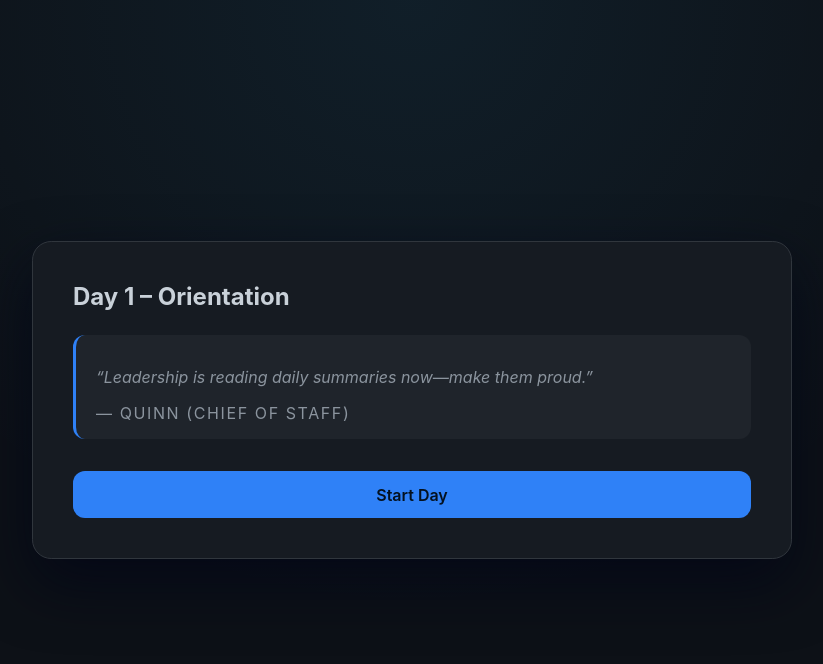
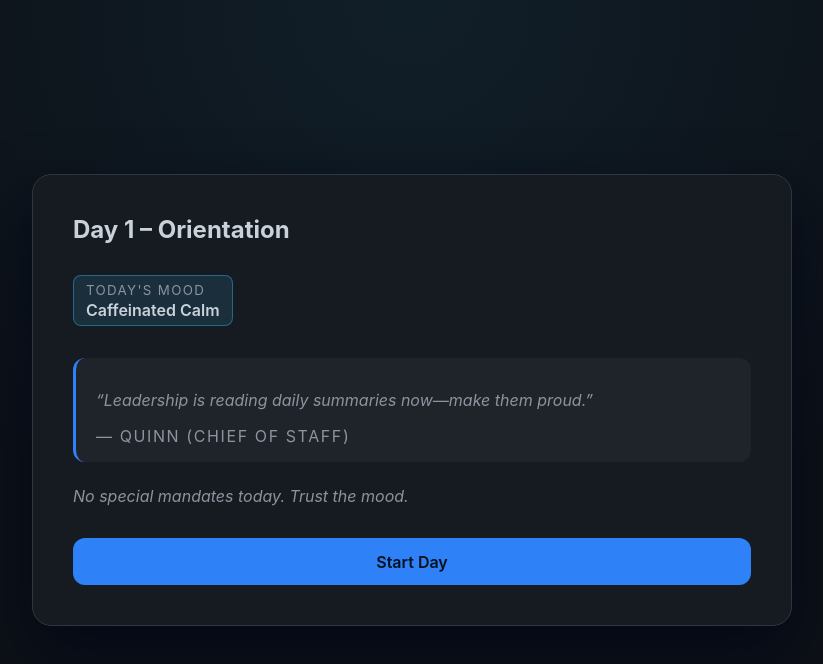
Before and after one commit to llamojha/approve-please, a Next.js app: page /game in a window 1280 px wide. Shown: the top 664 px of the page, without its empty margins (228-1051 px from the left). Built offline with nearby package versions, Linux system fonts and the light colour scheme.

Commit message:
Quick fixes

```diff
--- /dev/null
+++ b/components/common/HydrationErrorBoundary.tsx
@@ -0,0 +1,58 @@
+import { Component, ErrorInfo, ReactNode } from 'react';
+import Router from 'next/router';
+
+interface HydrationErrorBoundaryProps {
+  children: ReactNode;
+}
+
+interface HydrationErrorBoundaryState {
+  hasError: boolean;
+  message?: string;
+}
+
+const isHydrationError = (error: Error) => {
+  if (!error?.message) {
+    return false;
+  }
+  return /Hydration failed/i.test(error.message) || /didn't match the client/i.test(error.message);
+};
+
+class HydrationErrorBoundary extends Component<HydrationErrorBoundaryProps, HydrationErrorBoundaryState> {
+  state: HydrationErrorBoundaryState = {
+    hasError: false
+  };
+
+  static getDerivedStateFromError(error: Error): HydrationErrorBoundaryState | null {
+    if (isHydrationError(error)) {
+      return { hasError: true, message: error.message };
+    }
+    return null;
+  }
+
+  componentDidCatch(error: Error, errorInfo: ErrorInfo) {
+    if (isHydrationError(error)) {
+      if (typeof window !== 'undefined') {
+        Router.replace('/');
+      }
+    } else {
+      if (process.env.NODE_ENV !== 'production') {
+        // eslint-disable-next-line no-console
+        console.error(error, errorInfo);
+      }
+    }
+  }
+
+  render() {
+    if (this.state.hasError) {
+      return (
+        <div style={{ minHeight: '100vh', display: 'grid', placeItems: 'center', background: 'var(--bg)' }}>
+          <p style={{ color: 'var(--muted)' }}>Refreshing your session…</p>
+        </div>
+      );
+    }
+
+    return this.props.children;
+  }
+}
+
+export default HydrationErrorBoundary;
--- a/components/screens/BriefingScreen.tsx
+++ b/components/screens/BriefingScreen.tsx
@@ -10,18 +10,29 @@ const BriefingScreen = () => {
   return (
     <main className={styles.screenShell}>
       <section className={styles.screenCard}>
-        <h1>Day {currentDay} – {activeConfig.codename}</h1>
+        <h1>
+          Day {currentDay} – {activeConfig.codename}
+        </h1>
+        <div className={styles.briefingMood}>
+          <small>Today's Mood</small>
+          <span>{activeConfig.mood}</span>
+        </div>
+        {activeConfig.briefing && <p className={styles.briefingBlurb}>{activeConfig.briefing}</p>}
         {dayQuote && (
           <blockquote className={styles.briefingQuote}>
             <p>&ldquo;{dayQuote.text}&rdquo;</p>
             <footer>— {dayQuote.speaker}</footer>
           </blockquote>
         )}
-        <ol className={styles.rulesList}>
-          {rules.map((rule) => (
-            <li key={rule.id}>{rule.description}</li>
-          ))}
-        </ol>
+        {rules.length > 0 ? (
+          <ol className={styles.rulesList}>
+            {rules.map((rule) => (
+              <li key={rule.id}>{rule.description}</li>
+            ))}
+          </ol>
+        ) : (
+          <p className={styles.rulesEmpty}>No special mandates today. Trust the mood.</p>
+        )}
         <div className={styles.screenActions}>
           <button type="button" className={styles.screenButton} onClick={startWork}>
             Start Day
--- a/components/screens/WorkScreen.tsx
+++ b/components/screens/WorkScreen.tsx
@@ -119,7 +119,13 @@ const WorkScreen = () => {
           />
         </div>
         <div className={styles.rightColumn}>
-          <RulebookPanel rules={rules} day={currentDay} codename={activeConfig.codename} dayQuote={dayQuote} />
+          <RulebookPanel
+            rules={rules}
+            day={currentDay}
+            codename={activeConfig.codename}
+            mood={activeConfig.mood}
+            dayQuote={dayQuote}
+          />
           <StatsPanel counters={counters} meters={meters} />
           <AccessibilityPanel />
         </div>
--- a/components/work/RulebookPanel.tsx
+++ b/components/work/RulebookPanel.tsx
@@ -6,18 +6,27 @@ interface RulebookPanelProps {
   rules: Rule[];
   day: number;
   codename: string;
+  mood: string;
   dayQuote: DayQuote | null;
 }
 
-const RulebookPanel = ({ rules, day, codename, dayQuote }: RulebookPanelProps) => {
+const RulebookPanel = ({ rules, day, codename, dayQuote, mood }: RulebookPanelProps) => {
   return (
-    <Panel title={`Day ${day}: ${codename}`}>
+    <Panel
+      title={`Day ${day}: ${codename}`}
+      titleHint={
+        <span className={styles.moodBadge} aria-label="Mood of the day">
+          {mood}
+        </span>
+      }
+    >
       {dayQuote && (
         <blockquote className={styles.briefingQuote}>
           <p>&ldquo;{dayQuote.text}&rdquo;</p>
           <footer>— {dayQuote.speaker}</footer>
         </blockquote>
       )}
+      {rules.length > 0 ? (
         <ol className={styles.ruleList}>
           {rules.map((rule) => (
             <li key={rule.id}>
@@ -26,6 +35,9 @@ const RulebookPanel = ({ rules, day, codename, dayQuote }: RulebookPanelProps) =
             </li>
           ))}
         </ol>
+      ) : (
+        <p className={styles.ruleEmptyState}>No mandates—just ride the vibe.</p>
+      )}
     </Panel>
   );
 };
--- a/data/dayConfigs.ts
+++ b/data/dayConfigs.ts
@@ -4,6 +4,7 @@ export const dayConfigs: DayConfig[] = [
   {
     day: 1,
     codename: 'Orientation',
+    mood: 'Caffeinated Calm',
     briefing: '',
     rules: [],
     spawn: {
@@ -25,6 +26,7 @@ export const dayConfigs: DayConfig[] = [
   {
     day: 2,
     codename: 'Testing Mandate',
+    mood: 'Coverage Crunch',
     briefing: 'Mgmt wants test coverage up. Reject PRs that skip tests or leave TODOs.',
     rules: [],
     spawn: {
@@ -42,6 +44,7 @@ export const dayConfigs: DayConfig[] = [
   {
     day: 3,
     codename: 'Security Crackdown',
+    mood: 'Lockdown Vigilance',
     briefing: 'SREs are on edge after that SQL incident. Security patterns are priority #1.',
     rules: [],
     spawn: {
--- a/pages/_app.tsx
+++ b/pages/_app.tsx
@@ -4,6 +4,7 @@ import { SITE_METADATA } from '../constants/siteMetadata';
 import { GameProvider } from '../context/GameContext';
 import { UIPreferencesProvider } from '../context/UIPreferencesContext';
 import '../styles/globals.css';
+import HydrationErrorBoundary from '../components/common/HydrationErrorBoundary';
 
 export default function App({ Component, pageProps }: AppProps) {
   const socialImageUrl = `${SITE_METADATA.url}${SITE_METADATA.image}`;
@@ -44,7 +45,9 @@ export default function App({ Component, pageProps }: AppProps) {
             <meta name="twitter:creator" content={SITE_METADATA.twitterHandle} />
           ) : null}
         </Head>
-        <Component {...pageProps} />
+        <HydrationErrorBoundary>
+          <Component {...pageProps} />
+        </HydrationErrorBoundary>
       </GameProvider>
     </UIPreferencesProvider>
   );
--- a/styles/Desk.module.css
+++ b/styles/Desk.module.css
@@ -51,6 +51,19 @@
 
 .panelHintSlot {
   flex-shrink: 0;
+}
+
+.moodBadge {
+  display: inline-flex;
+  align-items: center;
+  padding: 0.2rem 0.85rem;
+  border-radius: 999px;
+  border: 1px solid rgba(56, 189, 248, 0.5);
+  background: rgba(56, 189, 248, 0.15);
+  font-size: 0.75rem;
+  letter-spacing: 0.08em;
+  text-transform: uppercase;
+  color: var(--muted);
 }
 
 .panelBody {
@@ -394,6 +407,12 @@
   color: var(--text);
 }
 
+.ruleEmptyState {
+  color: var(--muted);
+  font-style: italic;
+  margin: 0;
+}
+
 .statsGrid {
   display: grid;
   grid-template-columns: repeat(2, minmax(0, 1fr));
--- a/styles/Screen.module.css
+++ b/styles/Screen.module.css
@@ -19,6 +19,34 @@
 .screenCard h1,
 .screenCard h2 {
   margin-top: 0;
+}
+
+.briefingMood {
+  display: inline-flex;
+  flex-direction: column;
+  gap: 0.1rem;
+  padding: 0.35rem 0.75rem;
+  border-radius: 0.5rem;
+  border: 1px solid rgba(56, 189, 248, 0.4);
+  background: rgba(56, 189, 248, 0.12);
+  margin: 0.75rem 0 0.5rem;
+}
+
+.briefingMood small {
+  text-transform: uppercase;
+  letter-spacing: 0.1em;
+  color: var(--muted);
+}
+
+.briefingMood span {
+  font-weight: 600;
+  color: var(--text);
+}
+
+.briefingBlurb {
+  margin: 0.25rem 0 1rem;
+  color: var(--muted);
+  line-height: 1.4;
 }
 
 .rulesList {
@@ -47,6 +75,12 @@
   text-transform: uppercase;
   letter-spacing: 0.1em;
   color: var(--muted);
+}
+
+.rulesEmpty {
+  color: var(--muted);
+  margin: 1.5rem 0;
+  font-style: italic;
 }
 
 .screenActions {
--- a/types/index.ts
+++ b/types/index.ts
@@ -63,6 +63,7 @@ export interface ScriptedWave {
 export interface DayConfig {
   day: number;
   codename: string;
+  mood: string;
   briefing: string;
   rules: Rule[];
   spawn: {
```
Lines whose indentation alone changed are shown as unchanged.
